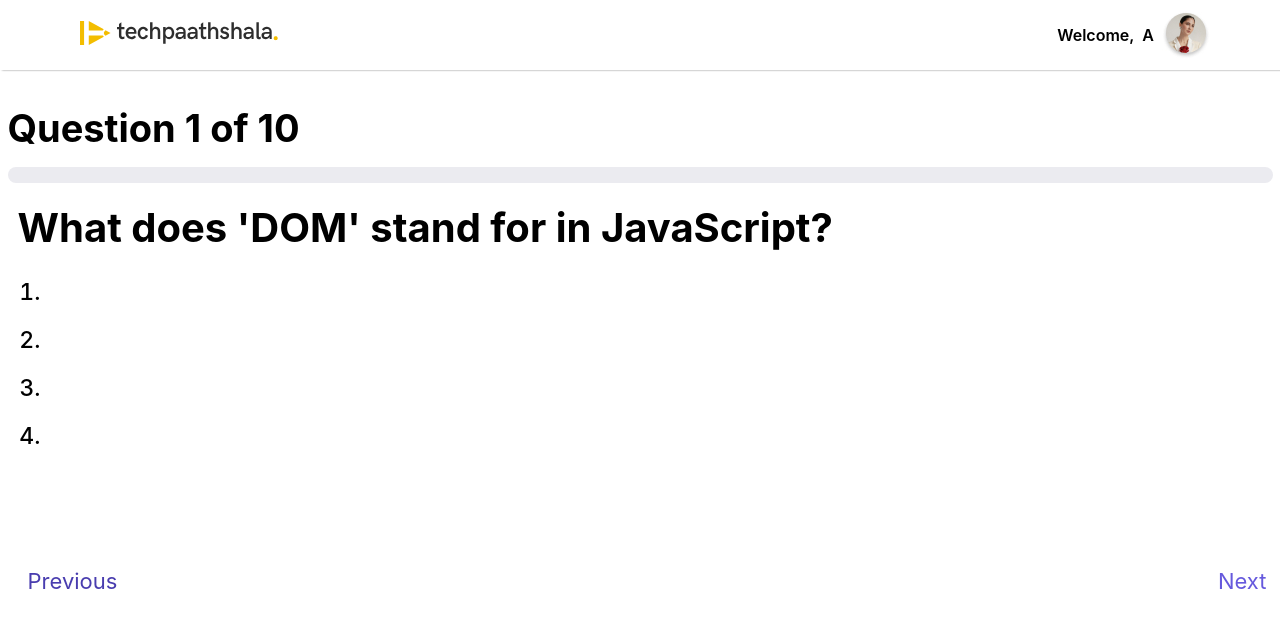
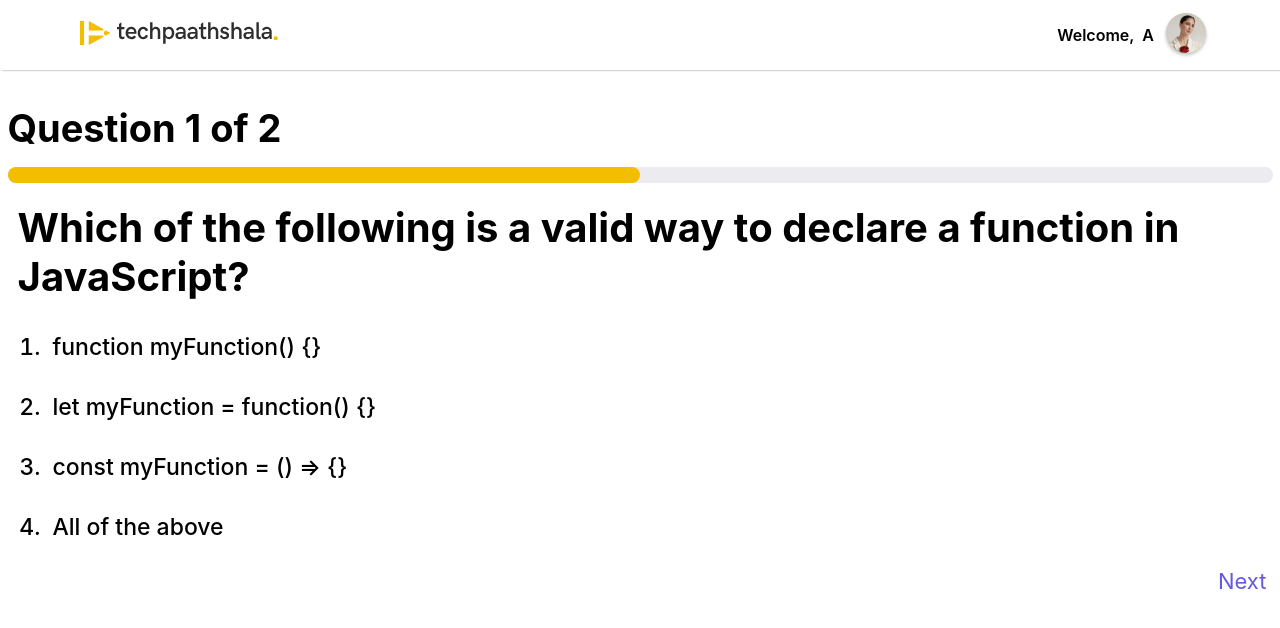
Before and after one commit to Astar14/react-quiz-app, a React (Vite) app: page /question in a window 1280 px wide. Shown: the top 628 px of the page. Built offline with nearby package versions, Linux system fonts and the light colour scheme; data requests are answered from the project's data file.

Commit message:
implemented select answer and score feature

```diff
--- a/db.json
+++ b/db.json
@@ -5,237 +5,222 @@
       "fullName": "Amit",
       "email": "amit@gmail.com",
       "password": "Amit@123"
+    },
+    {
+      "id": "e668",
+      "fullName": "Ganesh",
+      "email": "ganesh@gmail.com",
+      "password": "Ganesh@12"
+    },
+    {
+      "id": "83ae",
+      "fullName": "Ajay",
+      "email": "ajay@gmail.com",
+      "password": "Ajay@1234"
     }
   ],
   "questions": [
     {
-      "question": "Which tag is used to define a hyperlink in HTML?",
-      "options": [
-        "<a>",
-        "<link>",
-        "<href>",
-        "<url>"
+      "question": "What is the square root of 64?",
+      "answers": [
+        "6",
+        "7",
+        "8",
+        "9"
       ],
-      "answer": "<a>",
-      "explanation": "The <a> tag (anchor tag) is used to create hyperlinks in HTML, allowing navigation between pages.",
-      "id": "5db5"
+      "correct": 2,
+      "choosedAnswer": null,
+      "id": "810d"
     },
     {
-      "question": "What is the default file extension for HTML files?",
-      "options": [
-        ".html",
-        ".htm",
-        ".xml",
-        ".doc"
+      "question": "What does the typeof operator return when applied to an object?",
+      "answers": [
+        "Array",
+        "Object",
+        "Function",
+        "Undefined"
       ],
-      "answer": ".html",
-      "explanation": "HTML files commonly use the .html extension. The .htm extension is also supported but less frequently used.",
-      "id": "7f49"
+      "correct": 1,
+      "choosedAnswer": null,
+      "id": "3372"
+    },
+    {
+      "question": "What is the largest mammal in the world?",
+      "answers": [
+        "Elephant",
+        "Blue Whale",
+        "Giraffe",
+        "Shark"
+      ],
+      "correct": 1,
+      "choosedAnswer": null,
+      "id": "5433"
+    },
+    {
+      "question": "What symbol is used for comments in JavaScript?",
+      "answers": [
+        "//",
+        "/* */",
+        "#",
+        "!-- --"
+      ],
+      "correct": 0,
+      "choosedAnswer": null,
+      "id": "cbda"
+    },
+    {
+      "question": "What does SQL stand for?",
+      "answers": [
+        "Structured Query Language",
+        "Simple Query Language",
+        "Statement Query Language",
+        "Standard Query Language"
+      ],
+      "correct": 0,
+      "choosedAnswer": null,
+      "id": "0f9c"
     },
     {
       "question": "What does CSS stand for?",
-      "options": [
+      "answers": [
+        "Computer Style Sheets",
         "Creative Style Sheets",
         "Cascading Style Sheets",
-        "Computer Style Sheets",
         "Colorful Style Sheets"
       ],
-      "answer": "Cascading Style Sheets",
-      "explanation": "CSS is used to style the layout and appearance of web pages, making them visually appealing.",
-      "id": "0df7"
+      "correct": 2,
+      "choosedAnswer": null,
+      "id": "9324"
     },
     {
-      "question": "Which property is used to change the background color of an element?",
-      "options": [
-        "color",
-        "background",
-        "background-color",
-        "bgcolor"
+      "question": "What does HTML stands for?",
+      "answers": [
+        "Hypertext machine language",
+        "Hyper tranfer markup language",
+        "Hypertext markup language",
+        "Hyperlink and text markup language"
       ],
-      "answer": "background-color",
-      "explanation": "The background-color property in CSS is used to set the background color of an HTML element.",
-      "id": "477f"
+      "correct": 2,
+      "choosedAnswer": null,
+      "id": "2b86"
     },
     {
-      "question": "How do you select an element with the ID 'header' in CSS?",
-      "options": [
-        "#header",
-        ".header",
-        "header",
-        "*header"
+      "question": "Which method is used to remove the last element from an array?",
+      "answers": [
+        "delete()",
+        "shift()",
+        "pop()",
+        "slice()"
       ],
-      "answer": "#header",
-      "explanation": "In CSS, IDs are selected using the '#' symbol followed by the ID name. For example, #header targets the element with the ID 'header'.",
-      "id": "c89a"
+      "correct": 2,
+      "choosedAnswer": null,
+      "id": "ef95"
     },
     {
-      "question": "What is the difference between 'let' and 'var'?",
-      "options": [
-        "'let' is block-scoped, 'var' is function-scoped.",
-        "'var' is block-scoped, 'let' is function-scoped.",
-        "Both are function-scoped.",
-        "Both are block-scoped."
+      "question": "What does NaN represent in JavaScript?",
+      "answers": [
+        "Not a Node",
+        "Not a Number",
+        "No available number",
+        "None of the above"
       ],
-      "answer": "'let' is block-scoped, 'var' is function-scoped.",
-      "explanation": "'let' is confined to the block in which it is defined, while 'var' is scoped to the entire function.",
-      "id": "ebcb"
+      "correct": 1,
+      "choosedAnswer": null,
+      "id": "e7de"
     },
     {
-      "question": "What does 'JSON.stringify()' do in JavaScript?",
-      "options": [
-        "Parses a JSON string into a JavaScript object.",
-        "Converts a JavaScript object into a JSON string.",
-        "Converts a JavaScript array into a string.",
-        "None of the above."
+      "question": "Which of the following is a valid way to declare a function in JavaScript?",
+      "answers": [
+        "function myFunction() {}",
+        "let myFunction = function() {}",
+        "const myFunction = () => {}",
+        "All of the above"
       ],
-      "answer": "Converts a JavaScript object into a JSON string.",
-      "explanation": "'JSON.stringify()' is used to convert JavaScript objects into JSON strings, which are often sent over APIs.",
-      "id": "f014"
+      "correct": 3,
+      "choosedAnswer": null,
+      "id": "0c43"
+    }
+  ],
+  "userTests": [
+    {
+      "id": "1dc5",
+      "userInfo": {
+        "id": "7779",
+        "fullName": "Amit",
+        "email": "amit@gmail.com",
+        "password": "Amit@123"
+      },
+      "totalScore": 20,
+      "randomQuestions": [
+        {
+          "question": "What is the square root of 64?",
+          "answers": [
+            "6",
+            "7",
+            "8",
+            "9"
+          ],
+          "correct": 2,
+          "choosedAnswer": null,
+          "id": "810d"
         },
         {
-      "question": "What is JSX in React?",
-      "options": [
-        "A syntax extension for JavaScript.",
-        "A type of CSS framework.",
-        "A template engine for React.",
-        "A database query language."
+          "question": "What does the typeof operator return when applied to an object?",
+          "answers": [
+            "Array",
+            "Object",
+            "Function",
+            "Undefined"
           ],
-      "answer": "A syntax extension for JavaScript.",
-      "explanation": "JSX allows you to write HTML-like syntax in JavaScript files, making React component creation easier.",
-      "id": "195b"
+          "correct": 1,
+          "choosedAnswer": null,
+          "id": "3372"
+        }
+      ],
+      "selectedOption": [
+        2,
+        1
+      ]
     },
     {
-      "question": "What is the purpose of the 'useEffect' hook in React?",
-      "options": [
-        "To create state in functional components.",
-        "To handle side effects like data fetching.",
-        "To optimize component rendering.",
-        "To handle props updates."
+      "id": "f842",
+      "userInfo": {
+        "id": "7779",
+        "fullName": "Amit",
+        "email": "amit@gmail.com",
+        "password": "Amit@123"
+      },
+      "totalScore": 10,
+      "randomQuestions": [
+        {
+          "question": "What symbol is used for comments in JavaScript?",
+          "answers": [
+            "//",
+            "/* */",
+            "#",
+            "!-- --"
           ],
-      "answer": "To handle side effects like data fetching.",
-      "explanation": "'useEffect' is used in React functional components to perform tasks such as data fetching, subscriptions, or manual DOM changes.",
-      "id": "7c0b"
+          "correct": 0,
+          "choosedAnswer": null,
+          "id": "cbda"
         },
         {
-      "question": "What does 'DOM' stand for in JavaScript?",
-      "options": [
-        "Document Object Model",
-        "Data Object Model",
-        "Document Oriented Module",
-        "Data Oriented Module"
+          "question": "Which method is used to remove the last element from an array?",
+          "answers": [
+            "delete()",
+            "shift()",
+            "pop()",
+            "slice()"
           ],
-      "answer": "Document Object Model",
-      "explanation": "The DOM is a programming interface that represents a webpage as a tree structure of objects.",
-      "id": "e7e0"
-    },
-    {
-      "question": "What is the purpose of the 'key' prop in React lists?",
-      "options": [
-        "To uniquely identify a list item.",
-        "To style list items dynamically.",
-        "To create a reference to a DOM element.",
-        "To sort the list items automatically."
-      ],
-      "answer": "To uniquely identify a list item.",
-      "explanation": "The 'key' prop ensures React can efficiently update and render list items by uniquely identifying them.",
-      "id": "9ebb"
-    },
-    {
-      "question": "Which method is used to fetch data in React?",
-      "options": [
-        "fetch()",
-        "getData()",
-        "axios()",
-        "requestData()"
-      ],
-      "answer": "fetch()",
-      "explanation": "'fetch()' is a built-in JavaScript function for making HTTP requests, commonly used for fetching data in React.",
-      "id": "fefe"
-    },
-    {
-      "question": "What does 'useState' in React do?",
-      "options": [
-        "Creates a state variable.",
-        "Handles side effects.",
-        "Renders components conditionally.",
-        "None of the above."
-      ],
-      "answer": "Creates a state variable.",
-      "explanation": "'useState' is a React Hook that lets you add state to functional components.",
-      "id": "7ce4"
-    },
-    {
-      "question": "Which property is used to make text bold in CSS?",
-      "options": [
-        "font-weight",
-        "font-bold",
-        "text-weight",
-        "text-bold"
-      ],
-      "answer": "font-weight",
-      "explanation": "The 'font-weight' property in CSS is used to set the weight (or boldness) of the text.",
-      "id": "e566"
-    },
-    {
-      "question": "What does the <meta> tag do in HTML?",
-      "options": [
-        "Defines metadata about the document.",
-        "Creates links to other pages.",
-        "Formats text in a specific way.",
-        "Defines styles for the page."
-      ],
-      "answer": "Defines metadata about the document.",
-      "explanation": "The <meta> tag provides information about the document, such as character encoding and viewport settings.",
-      "id": "31ec"
-    },
-    {
-      "question": "Which event is fired when a user presses a key on the keyboard in JavaScript?",
-      "options": [
-        "onkeypress",
-        "onkeydown",
-        "onkeyup",
-        "oninput"
-      ],
-      "answer": "onkeydown",
-      "explanation": "'onkeydown' is triggered when a key is pressed down, making it ideal for detecting key presses in real-time.",
-      "id": "db31"
-    },
-    {
-      "question": "What does 'this' keyword refer to in JavaScript?",
-      "options": [
-        "The current object context.",
-        "The global object.",
-        "The parent object.",
-        "None of the above."
-      ],
-      "answer": "The current object context.",
-      "explanation": "'this' refers to the object that is currently executing the code. Its value depends on how the function is called.",
-      "id": "71e4"
-    },
-    {
-      "question": "What is the difference between 'state' and 'props' in React?",
-      "options": [
-        "'state' is managed within the component, 'props' are passed from parent to child.",
-        "'props' are managed within the component, 'state' is passed from parent to child.",
-        "Both 'state' and 'props' are read-only.",
-        "'state' is immutable, 'props' are mutable."
-      ],
-      "answer": "'state' is managed within the component, 'props' are passed from parent to child.",
-      "explanation": "'state' is local to the component and can be changed, whereas 'props' are passed from parent to child and are immutable.",
-      "id": "5075"
-    },
-    {
-      "question": "Which of the following is NOT a valid JavaScript data type?",
-      "options": [
-        "Undefined",
-        "Boolean",
-        "Number",
-        "Element"
-      ],
-      "answer": "Element",
-      "explanation": "'Element' is not a JavaScript data type. The valid data types are String, Number, Boolean, Object, Undefined, Null, and Symbol.",
-      "id": "5fbd"
+          "correct": 2,
+          "choosedAnswer": null,
+          "id": "ef95"
         }
       ],
-  "userTests": []
+      "selectedOption": [
+        0,
+        0
+      ]
     }
+  ]
+}
--- a/src/Container/DashBoard.jsx
+++ b/src/Container/DashBoard.jsx
@@ -9,7 +9,6 @@ const DashBoard = () => {
         <header id="header">
         <div id="tech-logo">
           <a href="startquiz.html">
-            {" "}
             <img
               src={techpaathshala}
               alt="techpaathsala"
--- a/src/Container/Questions.jsx
+++ b/src/Container/Questions.jsx
@@ -3,12 +3,63 @@ import userImage from "../assets/user_image.jpg";
 import techpaathshala from "../assets/techpaathshala.svg";
 import { useDispatch, useSelector } from "react-redux";
 import { fetchQuestionRequest } from "../store/questions/questionAction";
+import { addUserTestRequest } from "../store/userTest/userTestAction";
 
 const Questions = () => {
   const [randomQuestions, setRandomQuestions] = useState([]);
   const [questionIndex, setQuestionIndex] = useState(0);
+  const [selectedOption, setSelectedOption] = useState([]);
+  const [progressBar, setProgressBar] = useState(0);
+  const [score, setScore] = useState(0);
+
+  const maxSliderValue = 100;
+  const initialSilderValue = maxSliderValue / randomQuestions.length;
 
   const questions = useSelector((state) => state.questions.questions);
+
+  const handleOptionSelect = (index) => {
+    const updatedOptions = [...selectedOption];
+    updatedOptions[questionIndex] = index;
+    setSelectedOption(updatedOptions);
+    console.log(index);
+    console.log("updatedoptions", updatedOptions);
+  };
+
+  const calculateScore = () => {
+    let totalScore = 0;
+    randomQuestions.forEach((question, index) => {
+      if (selectedOption[index] === question.correct) {
+        totalScore += 10;
+      }
+    });
+    const finalScore = totalScore;
+    setScore(finalScore);
+    alert(`Your final score is ${finalScore} out of 100`);
+    let userInfo = JSON.parse(localStorage.getItem("userLoggedIn"))
+    console.log({ userInfo, totalScore, randomQuestions, selectedOption })
+    dispatch(addUserTestRequest({ userInfo, totalScore, randomQuestions, selectedOption }))
+  };
+
+  const handleNextQuestion = () => {
+    if (selectedOption[questionIndex] === undefined) {
+      alert("Please select an answer before moving to the next question.");
+      return;
+    }
+    if (questionIndex < randomQuestions.length - 1) {
+      setQuestionIndex(questionIndex + 1);
+      setProgressBar(progressBar + 1);
+    } else {
+      // // const finalScore = calculateScore();
+      // // setScore(finalScore);
+      // alert(`Your final score is ${finalScore} out of 100`);
+      calculateScore()
+    }
+  };
+
+  const handlePreviousQuestion = () => {
+    setQuestionIndex(questionIndex - 1);
+    setProgressBar(progressBar - 1);
+  };
 
   const dispatch = useDispatch();
 
@@ -21,13 +72,12 @@ const Questions = () => {
     const shuffleQuestions = () => {
       let shuffledData = Array.from(questions);
       shuffledData.sort(() => Math.random() - 0.5);
-      return shuffledData.slice(0, 10);
+      return shuffledData.slice(0, 2);
     };
-    // console.log(shuffleQuestions())
     setRandomQuestions(shuffleQuestions());
-    // console.log(randomQuestions);
   }, [questions]);
   console.log({ randomQuestions });
+
   return (
     <>
       <header id="header">
@@ -54,8 +104,16 @@ const Questions = () => {
           <h1 id="question-number">
             Question {questionIndex + 1} of {randomQuestions.length}
           </h1>
+
           <div id="progressbar-container">
-            <div id="progress-bar"></div>
+            <div
+              id="progress-bar"
+              style={{
+                width: `${initialSilderValue * progressBar +
+                  maxSliderValue / randomQuestions.length
+                  }%`,
+              }}
+            ></div>
           </div>
           <div className="question">
             <h2 id="question-text">
@@ -64,17 +122,30 @@ const Questions = () => {
           </div>
           <div className="answer">
             <ol type="1" id="options-list">
-              <li id="option-1"></li>
-              <li id="option-2"></li>
-              <li id="option-3"></li>
-              <li id="option-4"></li>
+              {randomQuestions[questionIndex].answers.map((option, index) => (
+                <li
+                  id="option-2"
+                  className={`option ${selectedOption[questionIndex] === index ? "selected" : ""
+                    }`}
+                  key={index}
+                  onClick={() => handleOptionSelect(index)}
+                >
+                  {option}
+                </li>
+              ))}
             </ol>
           </div>
-          <button onclick="previousQuestion()" id="prev">
-            <i className="fa-solid fa-arrow-left"></i> Previous
-          </button>
-          <button onclick="nextQuestion()" id="next">
-            Next <i className="fa-solid fa-arrow-right"></i>
+          {questionIndex > 0 && (
+            <button onClick={handlePreviousQuestion} id="prev">
+              <i className="fa-solid fa-arrow-left"></i> Previous
+            </button>
+          )}
+
+          <button onClick={handleNextQuestion} id="next">
+            {questionIndex === randomQuestions.length - 1
+              ? "Finish"
+              : "Next"}{" "}
+            <i className="fa-solid fa-arrow-right"></i>
           </button>
         </section>
       ) : null}
--- a/src/store/rootReducer.js
+++ b/src/store/rootReducer.js
@@ -1,8 +1,10 @@
 import { combineReducers } from 'redux';
 import userReducer from './user/userReducer';
 import questionReducer from './questions/questionReducer';
+import userTestReducer from './userTest/userTestReducer';
 
 export default combineReducers({
     users: userReducer,
-    questions: questionReducer
+    questions: questionReducer,
+    userTests: userTestReducer
 });
--- a/src/store/rootSaga.js
+++ b/src/store/rootSaga.js
@@ -1,7 +1,8 @@
 import { all } from "redux-saga/effects";
 import userSaga from "./user/userSaga";
 import questionSaga from "./questions/questionSaga";
+import userTestsSaga from "./userTest/userTestSaga";
 
 export default function* rootSaga() {
-  yield all([userSaga(), questionSaga()]);
+  yield all([userSaga(), questionSaga(),userTestsSaga()]);
 }
--- a/src/store/user/userSaga.js
+++ b/src/store/user/userSaga.js
@@ -27,7 +27,9 @@ function* addUsers(action) {
 
   function* watchaddUsers() {
     yield takeLatest("ADD_USER_REQUEST", addUsers);
-  }
+}
+
+
 export default function* userSaga() {
   yield all([fork(watchfetchUsers),fork(watchaddUsers)]);
 }
--- /dev/null
+++ b/src/store/userTest/userTestAction.js
@@ -0,0 +1,26 @@
+export const fetchUserTestRequest = () => ({
+  type: "FETCH_USERTEST_REQUEST",
+});
+
+export const fetchUserTestSuccess = (payload) => ({
+  type: "FETCH_USERTEST_SUCCESS",
+  payload,
+});
+
+export const fetchUserTestFailure = () => ({
+  type: "FETCH_USERTEST_FAILURE",
+});
+
+export const addUserTestRequest = (payload) => ({
+  type: "ADD_USERTEST_REQUEST",
+  payload,
+});
+
+export const addUserTestSuccess = (payload) => ({
+  type: "ADD_USERTEST_SUCCESS",
+  payload,
+});
+
+export const addUserTestFailure = () => ({
+  type: "ADD_USERTEST_FAILURE",
+});
```
Also changed, not shown: src/Container/Login.jsx (+8 -5 lines), src/Container/SignUp.jsx (+9 -7 lines), src/main.jsx (+4 -5 lines), src/store/userTest/userTestReducer.js (added, +17 -0 lines), src/store/userTest/userTestSaga.js (added, +35 -0 lines). Lines whose indentation alone changed are shown as unchanged.
